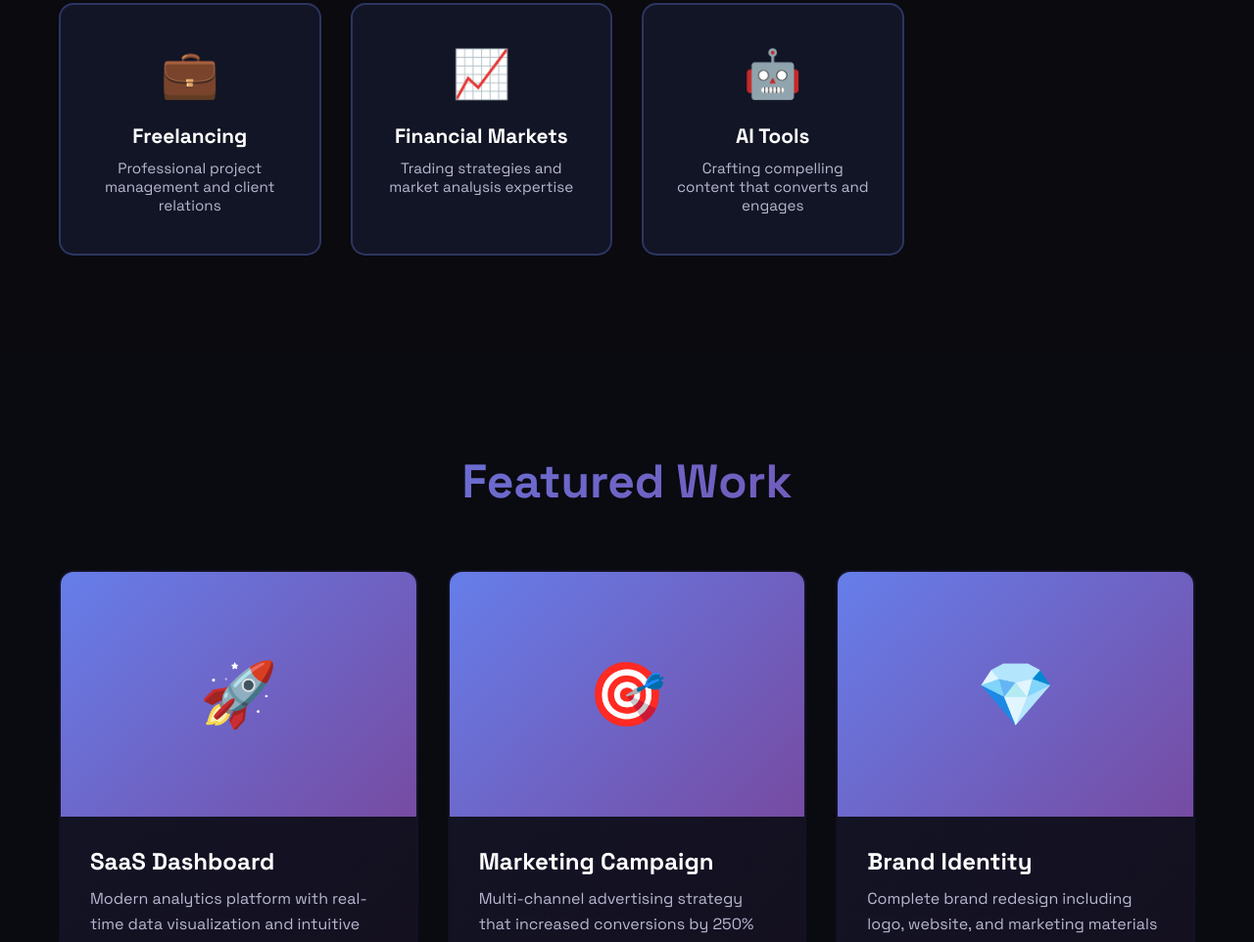
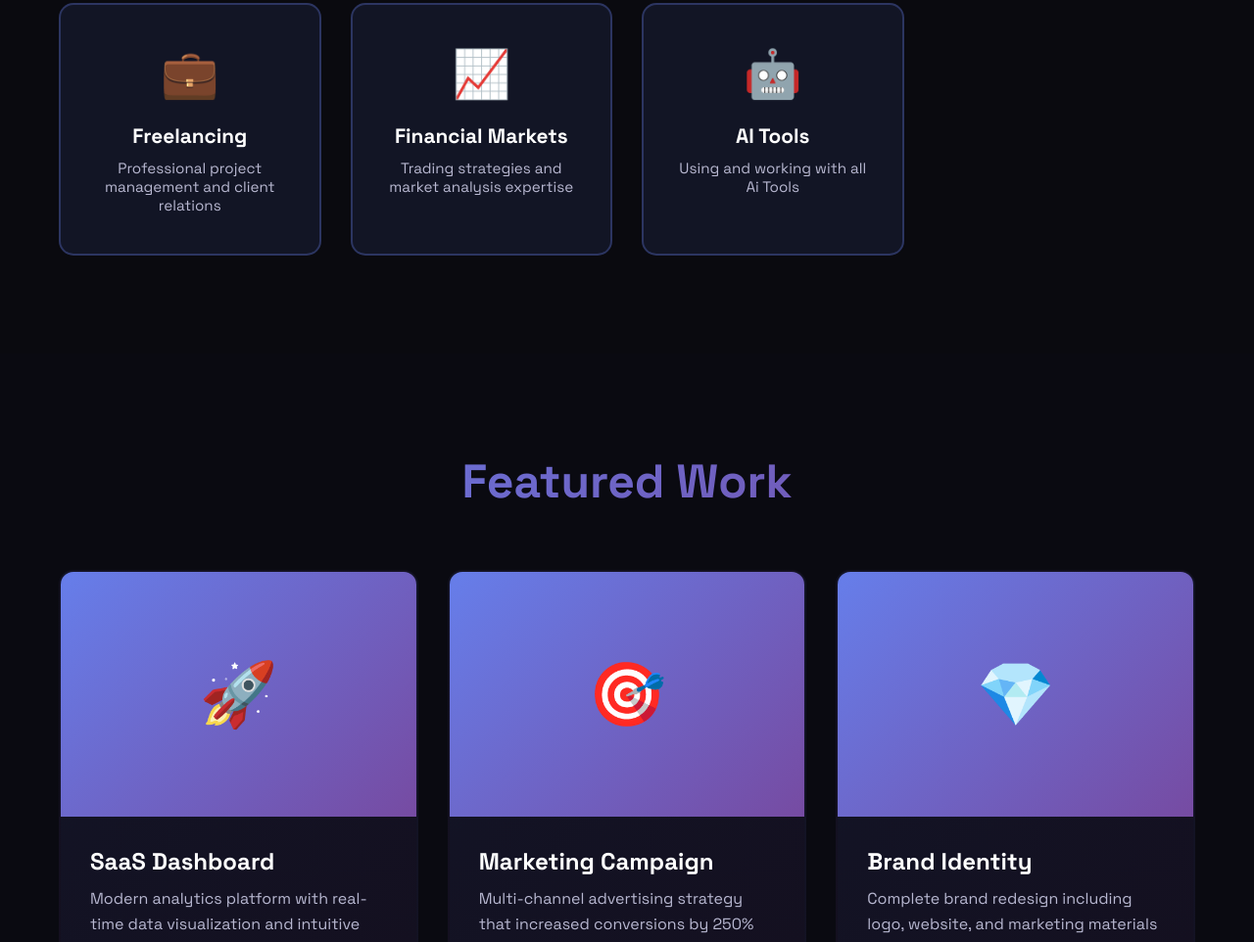
Before and after one commit to ahmedbakrentrepreneur-web/portfolio, a plain HTML site: page index.html in a window 1280 px wide. Shown: the part 2027-2989 px from the top of the page at 98% size. Drawn offline with Linux system fonts and the light colour scheme.

Commit message:
Update index.html

```diff
--- a/index.html
+++ b/index.html
@@ -513,7 +513,7 @@
                 <div class="skill-card">
                     <div class="skill-icon">🤖</div>
                     <h3>AI Tools</h3>
-                    <p>Crafting compelling content that converts and engages</p>
+                    <p>Using and working with all Ai Tools</p>
                 </div>
             </div>
         </div>
```
